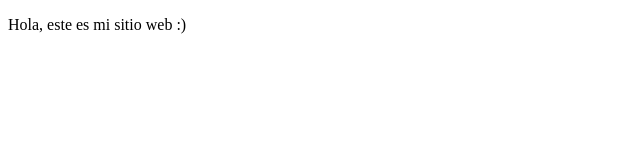
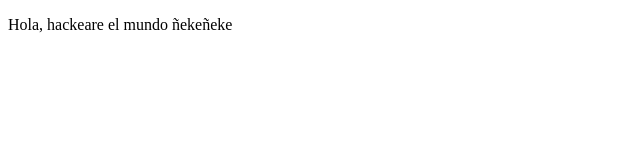
Before and after one commit to ZeeZatara/ProyectoPreWork, a plain HTML site: page index.html in a window 1280 px wide. Shown: the full height of the page, 0-640 px from the left. Drawn offline with Linux system fonts and the light colour scheme.

```diff
--- a/index.html
+++ b/index.html
@@ -8,7 +8,7 @@
 </head>
 <body>
     <p>
-        Hola, este es mi sitio web :)
+        Hola, hackeare el mundo ñekeñeke
     </p>
 </body>
 </html>
```
